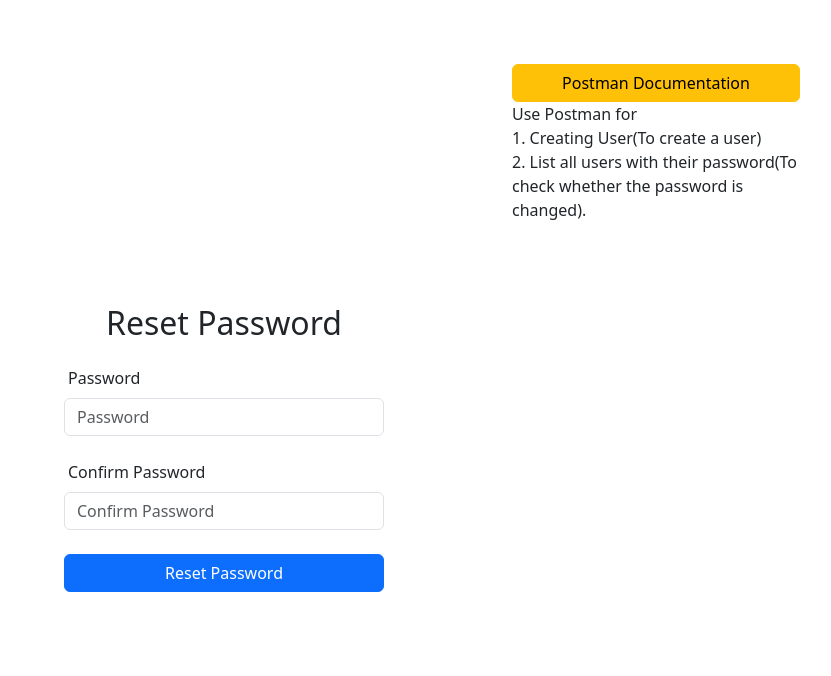
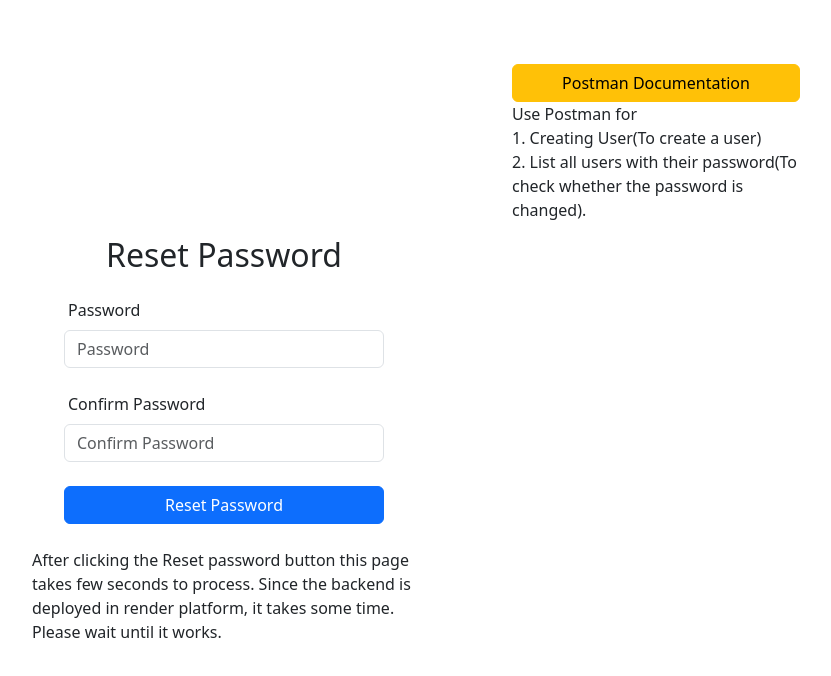
Before and after one commit to Emmanuel-Benjamin00/password-reset, a React (Vite) app: page /reset-link in a window 1280 px wide. Shown: the top 676 px of the page, without its empty margins (416-1247 px from the left). Built offline with nearby package versions, Linux system fonts and the light colour scheme; no server answers.

Commit message:
added p tag in reset

```diff
--- a/src/Components/ResetPassword.jsx
+++ b/src/Components/ResetPassword.jsx
@@ -98,7 +98,8 @@
           <small className="form-text" id="message" style={{ color: messageColor }}>{messagetext}</small>
 
           <button className="btn btn-primary mt-2" type="submit" id="reset-button" style={{ width: '100%' }} onClick={(e) => resetSubmit(e)}>Reset Password</button>
-        </form>
+        </form><br/>
+        <p style={{ width: '30vw' }}> After clicking the Reset password button this page  takes few seconds to process. Since the backend is deployed in render platform, it takes some time. Please wait until it works.</p>
       </div>
     </>
   )
```
